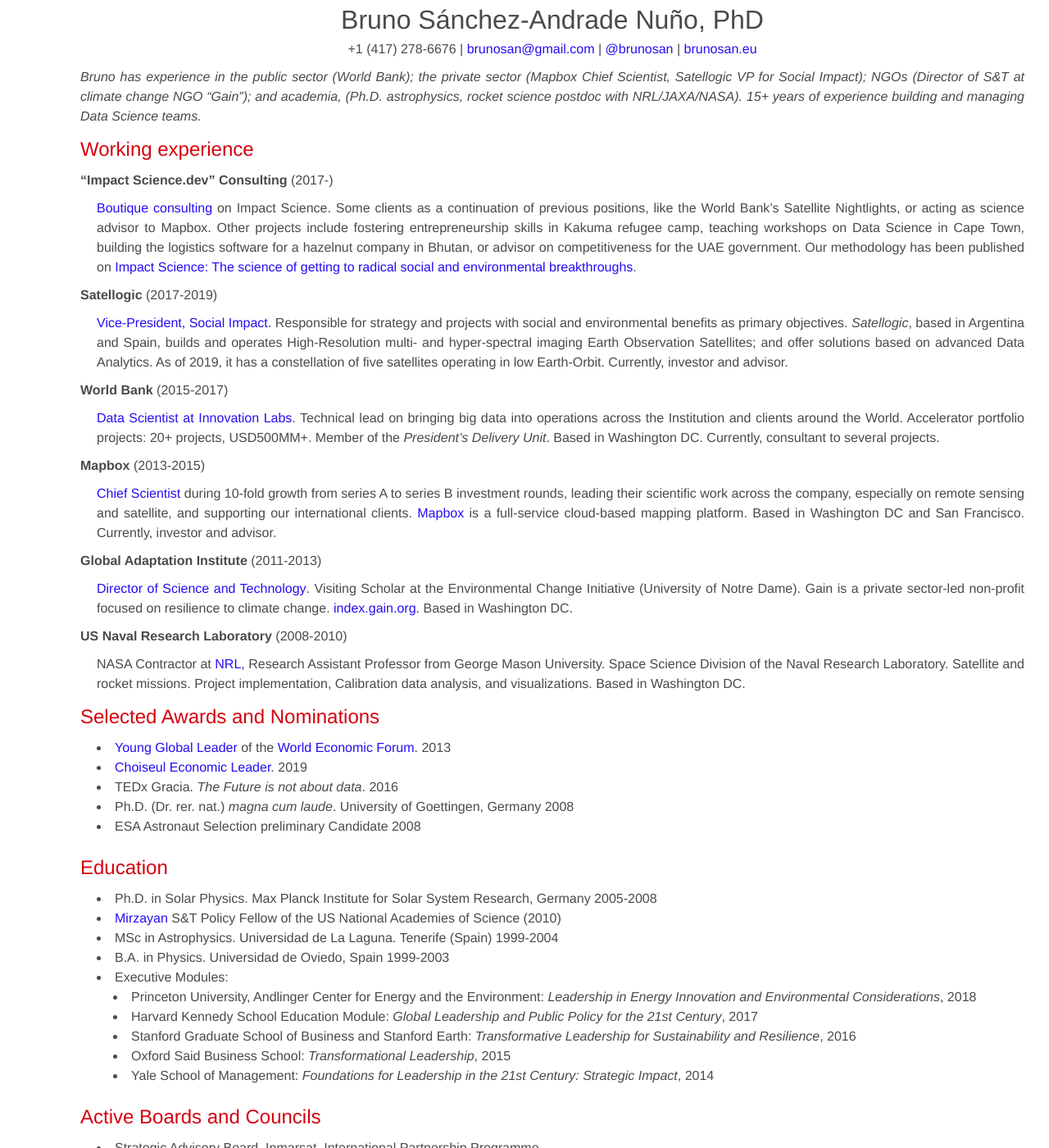
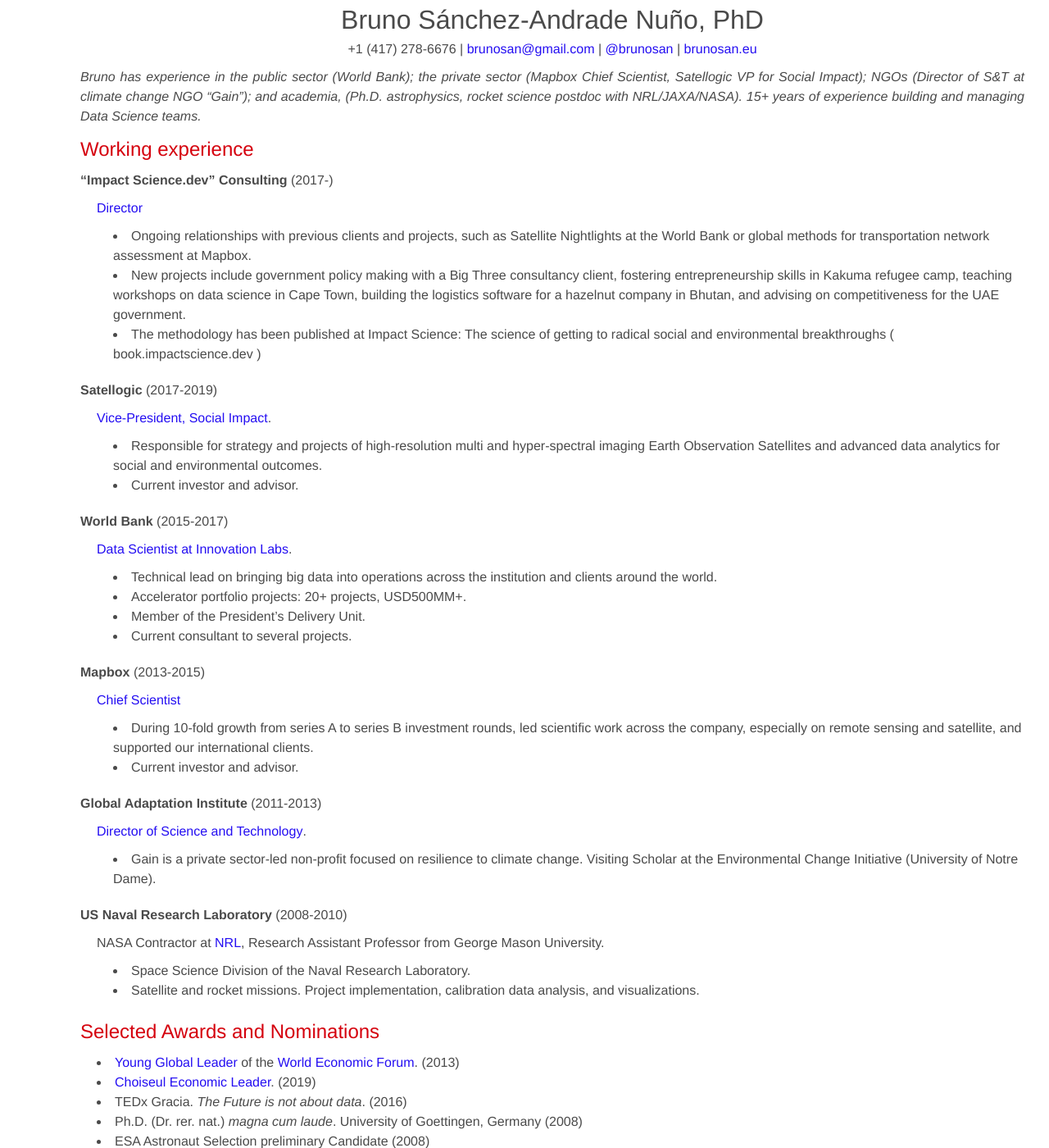
Before and after one commit to brunosan/cv, a Jekyll site: the page built from index.md, in a window 1280 px wide and 1400 px high. Shown: the whole window at 82% size. Built offline with Jekyll 4.4.1, drawn with Linux system fonts in a browser that asks for light colours; some of the changed text lies outside the part shown.

Commit message:
Thanks @esmith-us for the formatting help.

```diff
--- a/index.md
+++ b/index.md
@@ -11,55 +11,69 @@
 ## Working experience ##
 
 **"Impact Science.dev" Consulting** (2017-)
- >[Boutique consulting](https://impactscience.dev/) on Impact Science. Some clients as a continuation of previous positions, like the World Bank's Satellite Nightlights, or acting as science advisor to Mapbox. Other projects include fostering entrepreneurship skills in Kakuma refugee camp, teaching workshops on Data Science in Cape Town, building the logistics software for a hazelnut company in Bhutan, or advisor on competitiveness for the UAE government. Our methodology has been published on [Impact Science: The science of getting to radical social and environmental breakthroughs](https://www.amazon.com/gp/product/B07SN1L4L2/ref=cv).
+ >[Director](https://impactscience.dev/)
+ * Ongoing relationships with previous clients and projects, such as Satellite Nightlights at the World Bank or global methods for transportation network assessment at Mapbox.
+ * New projects include government policy making with a Big Three consultancy client, fostering entrepreneurship skills in Kakuma refugee camp, teaching workshops on data science in Cape Town, building the logistics software for a hazelnut company in Bhutan, and advising on competitiveness for the UAE government.
+ * The methodology has been published at Impact Science: The science of getting to radical social and environmental breakthroughs ( book.impactscience.dev )
 
  **Satellogic** (2017-2019)
- >[Vice-President, Social Impact](http://www.satellogic.com). Responsible for strategy and projects with social and environmental benefits as primary objectives. *Satellogic*, based in Argentina and Spain, builds and operates High-Resolution multi- and hyper-spectral imaging Earth Observation Satellites; and offer solutions based on advanced Data Analytics. As of 2019, it has a constellation of five satellites operating in low Earth-Orbit. Currently, investor and advisor.
+ >[Vice-President, Social Impact](http://www.satellogic.com).
+ * Responsible for strategy and projects of high-resolution multi and hyper-spectral imaging Earth Observation Satellites and advanced data analytics for social and environmental outcomes.
+ * Current investor and advisor.
 
 
 **World Bank** (2015-2017)
- >[Data Scientist at Innovation Labs](http://blogs.worldbank.org/voices/big-data-davos-year-later-delivering-innovation-value). Technical lead on bringing big data into operations across the Institution and clients around the World. Accelerator portfolio projects: 20+ projects, USD500MM+. Member of the *President's Delivery Unit*. Based in Washington DC. Currently, consultant to several projects.
+ >[Data Scientist at Innovation Labs](http://blogs.worldbank.org/voices/big-data-davos-year-later-delivering-innovation-value).
+ * Technical lead on bringing big data into operations across the institution and clients around the world.
+ * Accelerator portfolio projects: 20+ projects, USD500MM+.
+ * Member of the President’s Delivery Unit.
+ * Current consultant to several projects.
 
 **Mapbox** (2013-2015)
- >[Chief Scientist](https://blog.mapbox.com/bruno-s-225-nchez-andrade-nu-241-o-joins-mapbox-as-chief-scientist-b3729d019801) during 10-fold growth from series A to series B investment rounds, leading their scientific work across the company, especially on remote sensing and satellite, and supporting our international clients. [Mapbox](http://mapbox.com) is a full-service cloud-based mapping platform.  Based in Washington DC and San Francisco. Currently, investor and advisor.
+ >[Chief Scientist](https://blog.mapbox.com/bruno-s-225-nchez-andrade-nu-241-o-joins-mapbox-as-chief-scientist-b3729d019801)
+ * During 10-fold growth from series A to series B investment rounds, led scientific work across the company, especially on remote sensing and satellite, and supported our international clients.
+ * Current investor and advisor.
 
 **Global Adaptation Institute** (2011-2013)
- >[Director of Science and Technology](http://index.gain.org). Visiting Scholar at the Environmental Change Initiative (University of Notre Dame). Gain is a private sector-led non-profit focused on resilience to climate change. [index.gain.org](http://index.gain.org).  Based in Washington DC.
+ >[Director of Science and Technology](http://index.gain.org).
+ * Gain is a private sector-led non-profit focused on resilience to climate change. Visiting Scholar at the Environmental Change Initiative (University of Notre Dame).
 
 **US Naval Research Laboratory** (2008-2010)
-> NASA Contractor at [NRL](http://www.nrl.navy.mil/), Research Assistant Professor from George Mason University. Space Science Division of the Naval Research Laboratory. Satellite and rocket missions. Project implementation, Calibration data analysis, and visualizations.  Based in Washington DC.
+> NASA Contractor at [NRL](http://www.nrl.navy.mil/), Research Assistant Professor from George Mason University.
+ * Space Science Division of the Naval Research Laboratory.
+ * Satellite and rocket missions. Project implementation, calibration data analysis, and visualizations.
 
 
 
 ## Selected Awards and Nominations ##
-* [Young Global Leader](http://www.weforum.org/community/forum-young-global-leaders) of the [World Economic Forum](http://www.weforum.org). 2013
-* [Choiseul Economic Leader](https://www.expansion.com/sociedad/2019/12/20/5dfc97d0468aeb66498b4580.html). 2019
-* TEDx Gracia. *The Future is not about data*. 2016
-* Ph.D. (Dr. rer. nat.) *magna cum laude*. University of Goettingen, Germany 2008
-* ESA Astronaut Selection preliminary Candidate 2008
+* [Young Global Leader](http://www.weforum.org/community/forum-young-global-leaders) of the [World Economic Forum](http://www.weforum.org). (2013)
+* [Choiseul Economic Leader](https://www.expansion.com/sociedad/2019/12/20/5dfc97d0468aeb66498b4580.html). (2019)
+* TEDx Gracia. *The Future is not about data*. (2016)
+* Ph.D. (Dr. rer. nat.) *magna cum laude*. University of Goettingen, Germany (2008)
+* ESA Astronaut Selection preliminary Candidate (2008)
 
 ## Education ##
-* Ph.D. in Solar Physics. Max Planck Institute for Solar System Research, Germany  2005-2008
+* Ph.D. in Solar Physics. Max Planck Institute for Solar System Research, Germany  (2005-2008)
 * [Mirzayan](http://sites.nationalacademies.org/PGA/policyfellows/index.htm) S&T Policy Fellow of the US National Academies of Science (2010)
-* MSc in Astrophysics. Universidad de La Laguna. Tenerife (Spain) 1999-2004
-* B.A. in Physics. Universidad de Oviedo, Spain 1999-2003
+* MSc in Astrophysics. Universidad de La Laguna. Tenerife, Spain (1999-2004)
+* B.A. in Physics. Universidad de Oviedo, Spain (1999-2003)
 * Executive Modules:
-  * Princeton University, Andlinger Center for Energy and the Environment: *Leadership in Energy Innovation and Environmental Considerations*, 2018
-  * Harvard Kennedy School Education Module: *Global Leadership and Public Policy for the 21st Century*, 2017
-  * Stanford Graduate School of Business and Stanford Earth: *Transformative Leadership for Sustainability and Resilience*, 2016
-  * Oxford Said Business School: *Transformational Leadership*, 2015
-  * Yale School of Management: *Foundations for Leadership in the 21st Century: Strategic Impact*, 2014
+  * Princeton University, Andlinger Center for Energy and the Environment: *Leadership in Energy Innovation and Environmental Considerations*. (2018)
+  * Harvard Kennedy School Education Module: *Global Leadership and Public Policy for the 21st Century*. (2017)
+  * Stanford Graduate School of Business and Stanford Earth: *Transformative Leadership for Sustainability and Resilience*. (2016)
+  * Oxford Said Business School: *Transformational Leadership*. (2015)
+  * Yale School of Management: *Foundations for Leadership in the 21st Century: Strategic Impact*. (2014)
 
 ## Active Boards and Councils ##
 
 * Strategic Advisory Board. Inmarsat, International Partnership Programme.
 * Advisory Board, IamtheCODE. NGO to promote coding skills for girls and women.
 * Member of the *World Economic Forum*, "Expert Network".
-* Board Member [Volt Europa](https://www.volteuropa.org/), the first pan-european  political movement, with the same program across Europe. In the European Parliamentarian Elections 2019 we ran from 8 countries, gathered 0.5 million votes, and one MEP.
+* Board Member [Volt Europa](https://www.volteuropa.org/), the first pan-european  social movement, with the same program across Europe. In the European Parliamentarian Elections 2019 we ran from 8 countries, gathered 0.5 million votes, and one MEP.
 
 ## Books
 
-* [Impact Science: The science of getting to radical social and environmental breakthroughs](https://www.amazon.com/gp/product/B07SN1L4L2/ref=dbs_a_def_rwt_bibl_vppi_i1). Content also available online at [impactscience.dev](https://impactscience.dev/) [June 2019]
+* [Impact Science: The science of getting to radical social and environmental breakthroughs](https://www.amazon.com/gp/product/B07SN1L4L2/ref=dbs_a_def_rwt_bibl_vppi_i1). Content also available online at [impactscience.dev](https://impactscience.dev/) (2019)
 
 ## Academic Research
 
@@ -68,11 +82,11 @@
 
 
 ## Volunteer work ##
-* Elected member of the Council for Foreign Residents, Spanish Consulate, Washington DC. 2009-2016
-* Founding member. ECUSA (Spanish Scientists in the USA). 2015-2016
-* Project Manager at AEGEE (NGO). Duties both local and European (Treasurer, Secretary, IT, Logistics). 2003-2008
-* Member of Civil Protection in Gijón. Firemen, Police & Paramedics support. +400 hours of duty service. 1999-2004
-* Project Manager of several European Traveling Summer Universities at the *European Student´s Forum*. 2001-2004
+* Elected member of the Council for Foreign Residents, Spanish Consulate, Washington DC. (2009-2016)
+* Founding member. ECUSA (Spanish Scientists in the USA). (2015-2016)
+* Project Manager at AEGEE (NGO). Duties both local and European (Treasurer, Secretary, IT, Logistics). (2003-2008)
+* Member of Civil Protection in Gijón. Firemen, Police & Paramedics support. +400 hours of duty service. (1999-2004)
+* Project Manager of several European Traveling Summer Universities at the *European Student´s Forum*. (2001-2004)
 
 
 ## Languages ##
```
